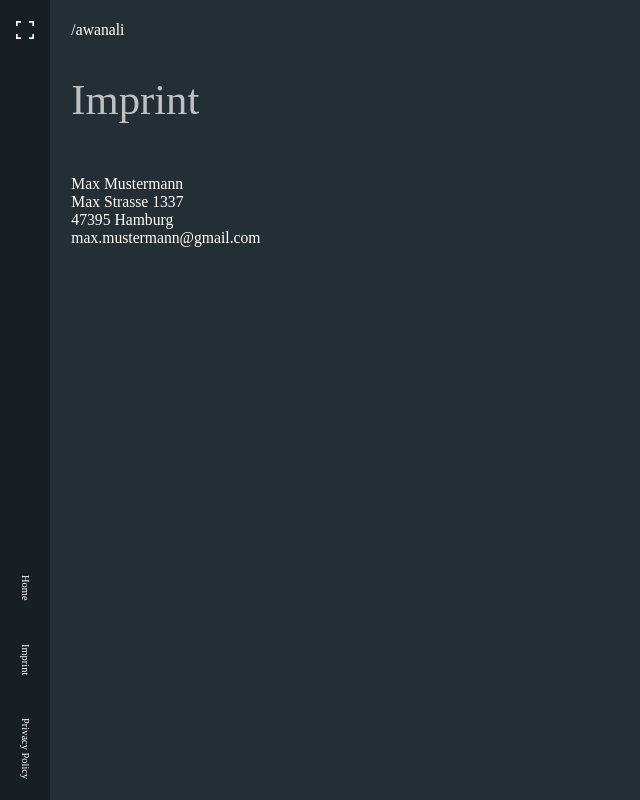
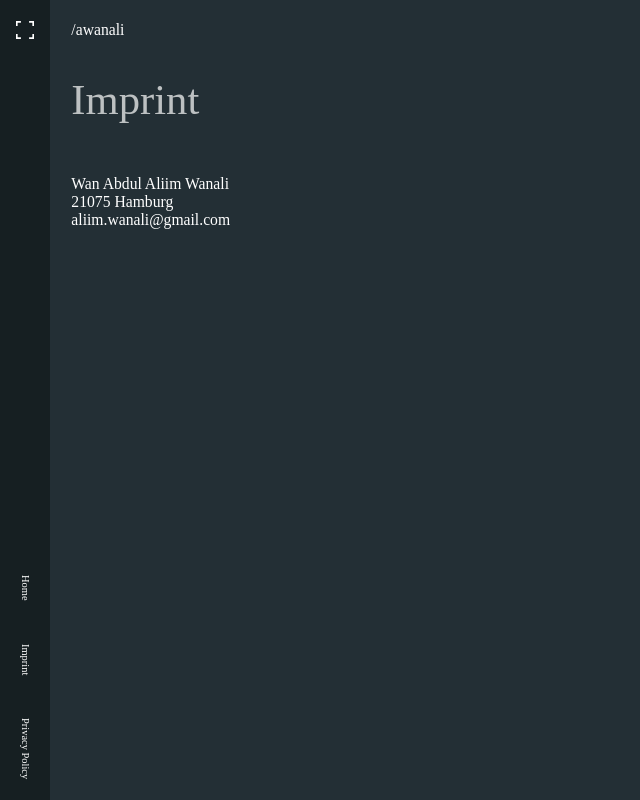
Before and after one commit to busukbangak/personal-portfolio, a React (Vite) app: page /imprint in a window 1280 px wide. Shown: the whole page, without its empty margins (0-640 px from the left). Built offline with nearby package versions, Linux system fonts and the light colour scheme.

Commit message:
Updated imprint

```diff
--- a/src/pages/Imprint/Imprint.tsx
+++ b/src/pages/Imprint/Imprint.tsx
@@ -29,10 +29,9 @@ export default function Imprint() {
                 </div>
                 <h2 style={{ fontSize: isMobile ? '4.506437768240343vh' : '3.33333vw', fontWeight: 500, color: '#BDC1C2' }}>Imprint</h2>
                 <p style={{ fontSize: isMobile ? '2.145922746781116vh' : '1.224489795918367vw', fontWeight: 'normal', color: 'white' }}>
-                    Max Mustermann <br />
-                    Max Strasse 1337 <br />
-                    47395 Hamburg <br />
-                    max.mustermann@gmail.com
+                    Wan Abdul Aliim Wanali <br />
+                    21075 Hamburg <br />
+                    aliim.wanali@gmail.com
                 </p>
             </section>
 
```
